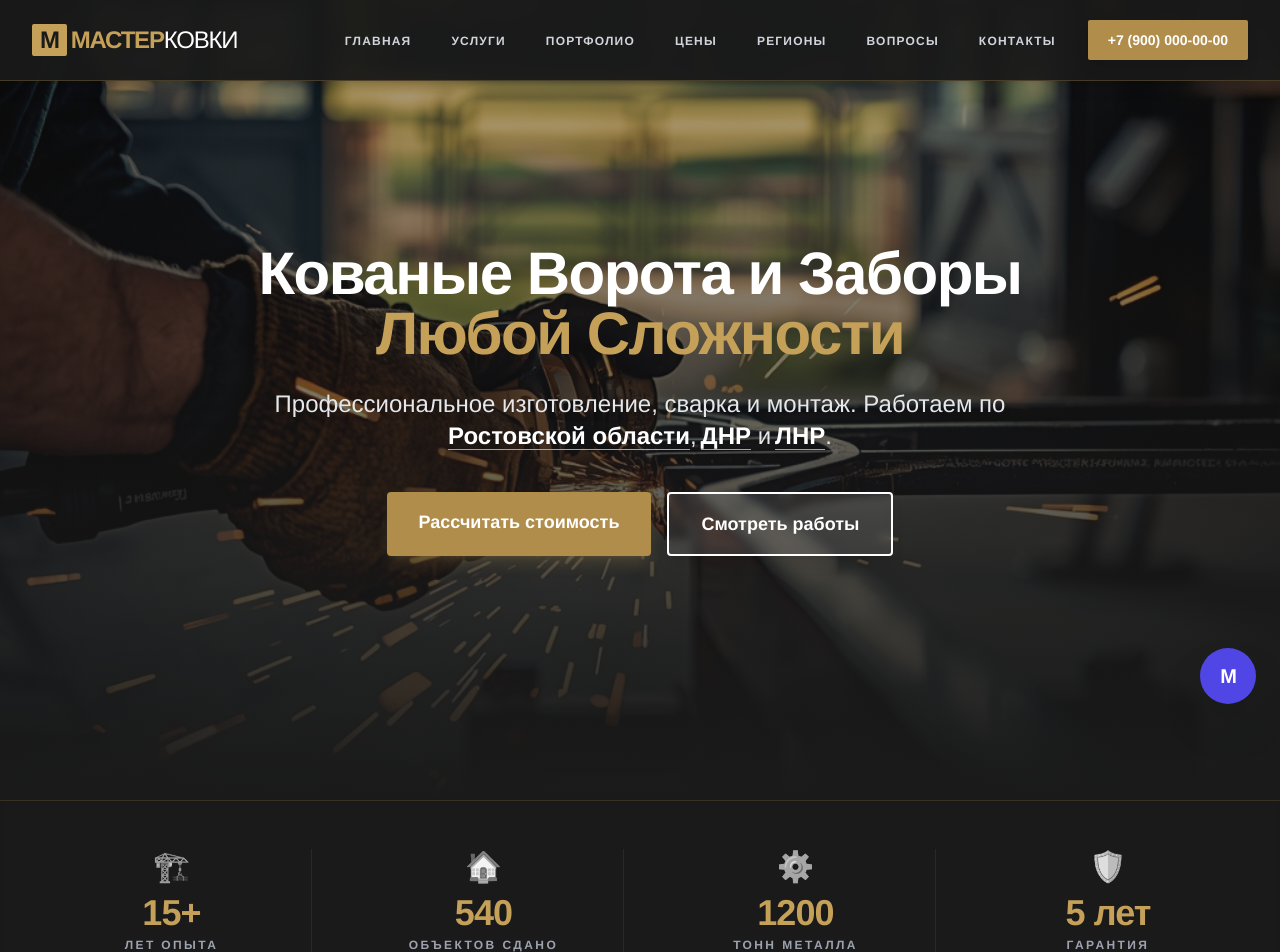
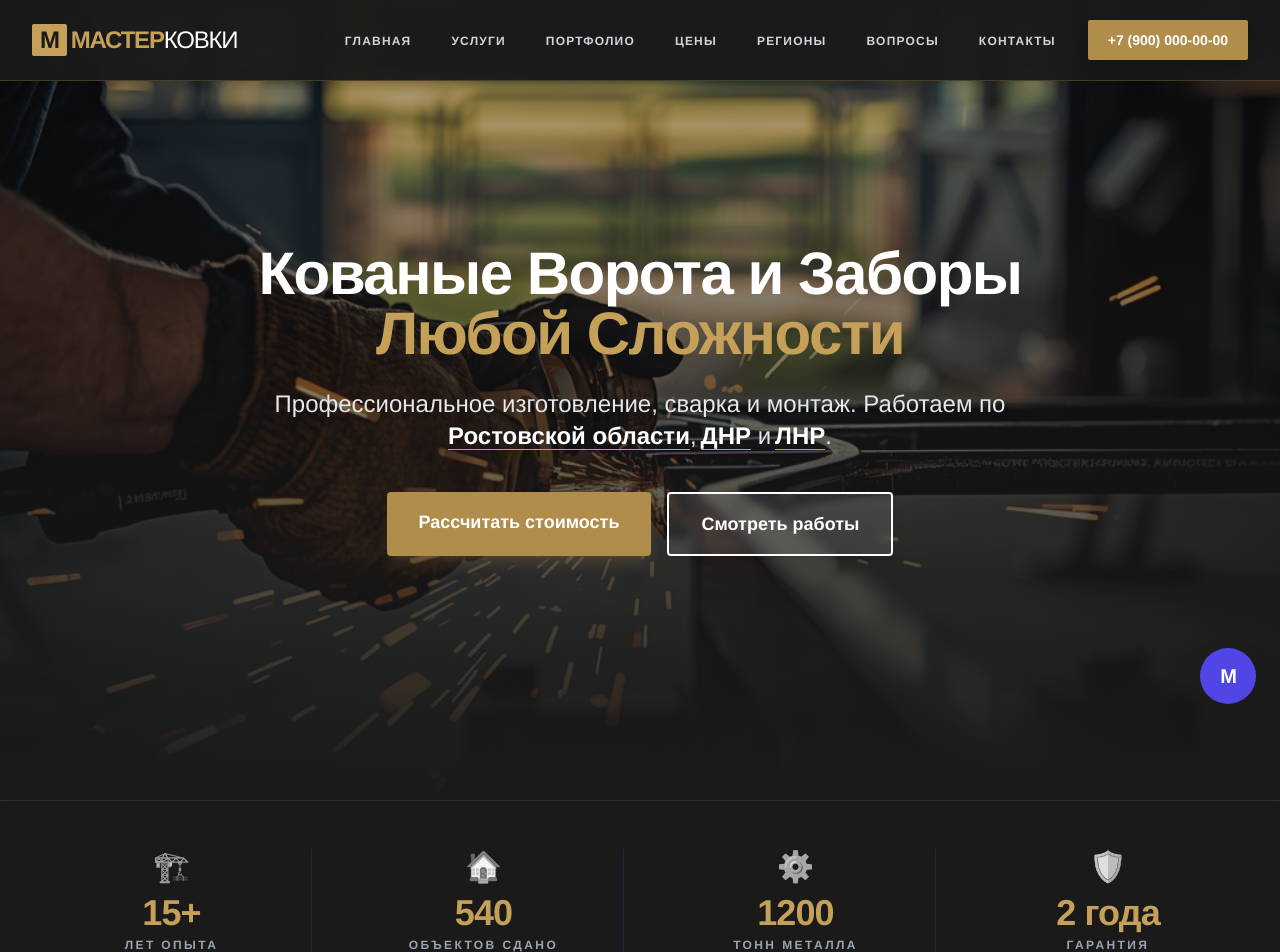
Before and after one commit to ksasha79/KovkaMaster, a React (Vite) app: page / in a window 1280 px wide. Shown: the top 952 px of the page. Built offline with nearby package versions, Linux system fonts and the light colour scheme.

Commit message:
Update Stats.tsx

```diff
--- a/components/Stats.tsx
+++ b/components/Stats.tsx
@@ -4,7 +4,7 @@ const stats = [
   { label: 'Лет опыта', value: '15+', icon: '🏗️' },
   { label: 'Объектов сдано', value: '540', icon: '🏠' },
   { label: 'Тонн металла', value: '1200', icon: '⚙️' },
-  { label: 'Гарантия', value: '5 лет', icon: '🛡️' },
+  { label: 'Гарантия', value: '2 года', icon: '🛡️' },
 ];
 
 const Stats: React.FC = () => {
```
